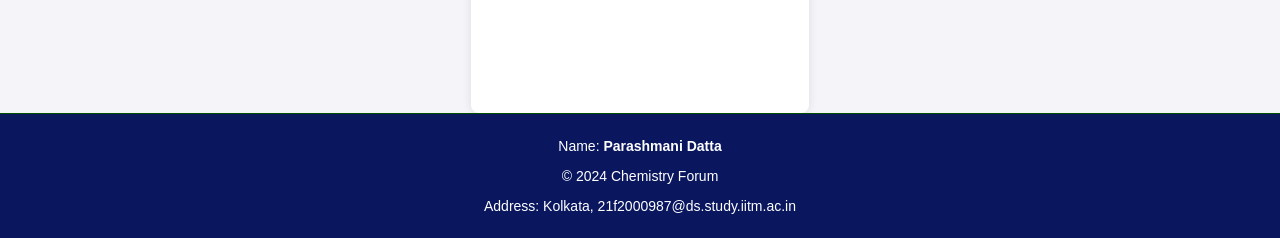
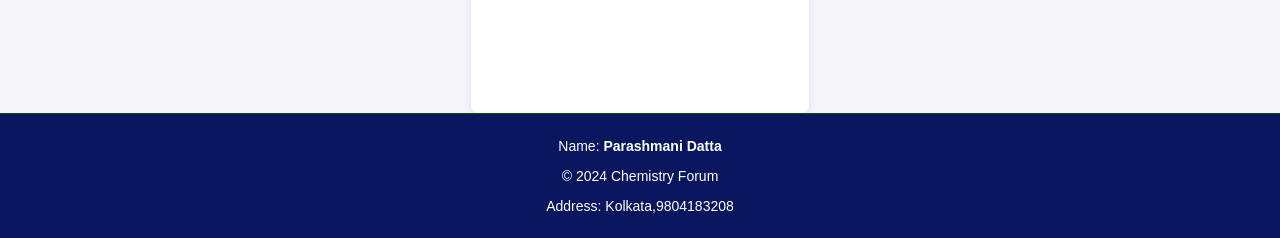
Before and after one commit to 21f2000987/Chemistry-forum, a Flask app: page / in a window 1280 px wide. Shown: the part 562-800 px from the top of the page. Run offline with Flask 3, Linux system fonts and the light colour scheme.

Commit message:
modified:   templates/base.html

```diff
--- a/templates/base.html
+++ b/templates/base.html
@@ -21,7 +21,7 @@
     <footer>
         <p>Name: <strong>Parashmani Datta</strong></p>
         <p>&copy; 2024 Chemistry Forum</p>
-        <p>Address: Kolkata, 21f2000987@ds.study.iitm.ac.in</p>
+        <p>Address: Kolkata,9804183208</p>
     </footer>
 </body>
 </html>
```
